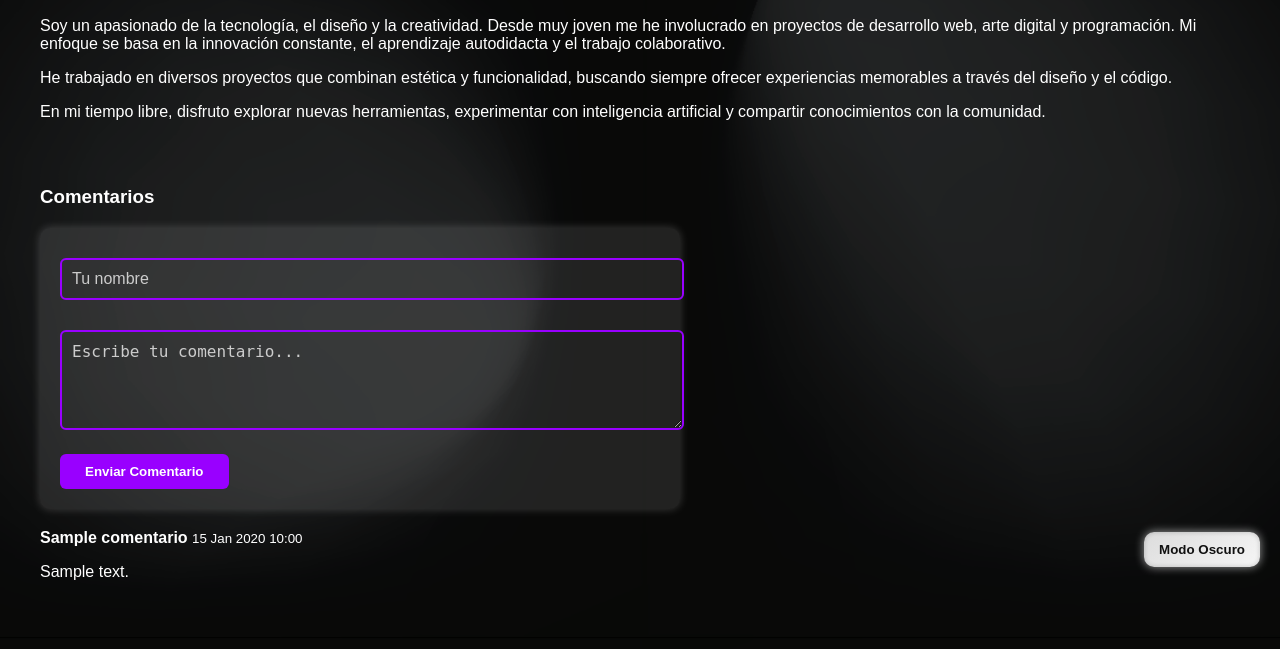
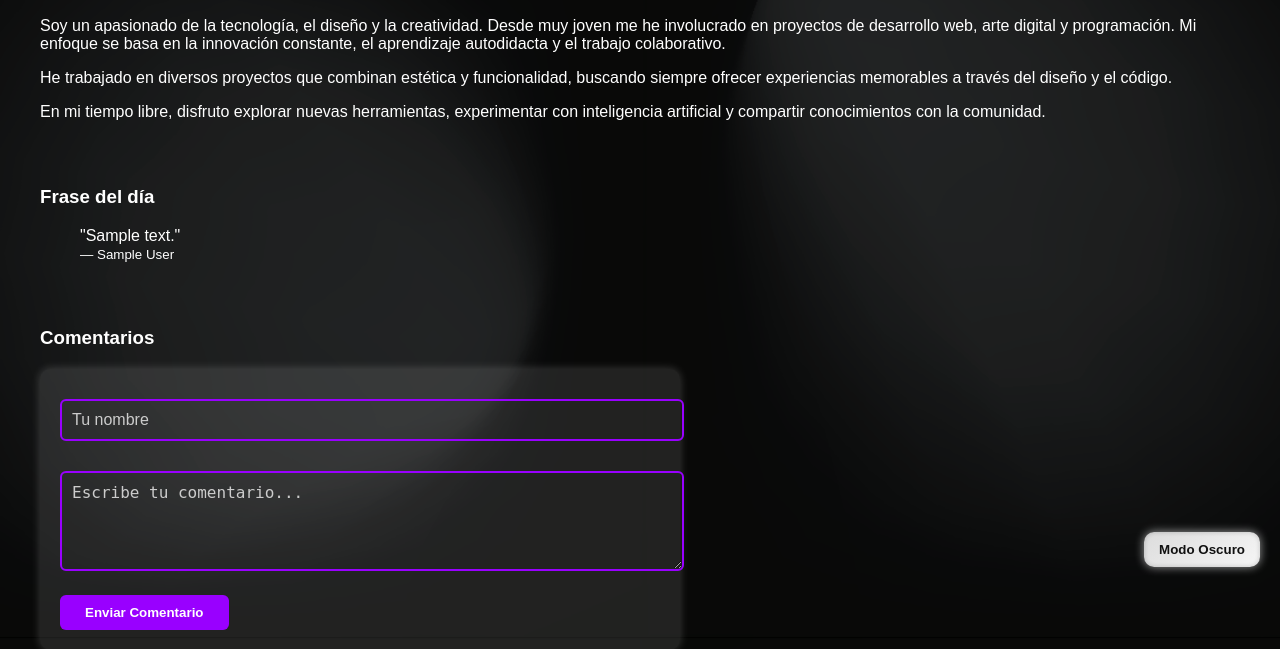
Before and after one commit to edgaroviedo23/portafolio, a Django app: template miportafolio/main/templates/main/edgaroviedo.html in a window 1280 px wide. Shown: the part 163-812 px from the top of the page. Run offline with Django 5.2, Linux system fonts and the light colour scheme; tables that the repository leaves empty hold one stand-in row (values such as "Sample post"); the template is opened without the code that fills it: values that come from a table or form of the project are taken from there, most other values are stand-ins (such as "Sample title", 1, 10 or a date in 2020); some web fonts are replaced.

Commit message:
ultimas actualizaciones

```diff
--- a/miportafolio/main/templates/main/edgaroviedo.html
+++ b/miportafolio/main/templates/main/edgaroviedo.html
@@ -40,6 +40,15 @@
       </p>
     </section>
 
+    <section class="frase-del-dia">
+  <h3>Frase del día</h3>
+  <blockquote>
+    "{{ frase.content }}"<br>
+    <small>— {{ frase.author }}</small>
+  </blockquote>
+</section>
+
+
 <section class="comentarios-section">
   <h3>Comentarios</h3>
   <form method="POST" action="{% url 'edgaroviedo' %}">
--- a/miportafolio/main/urls.py
+++ b/miportafolio/main/urls.py
@@ -9,5 +9,6 @@ urlpatterns = [
     path('presupuesto/', enviar_presupuesto, name='presupuesto'),
     path('edgaroviedo/', views.edgaroviedo_view, name='edgaroviedo'),
     path('politica-cookies/', views.politica_cookies, name='politica_cookies'),
+    path('edgaroviedo/', edgaroviedo_view, name='edgaroviedo'),
 
 ]
```
Also changed, not shown: miportafolio/main/views.py (+11 -1 lines), miportafolio/static/main/img/rectangulo.webp, miportafolio/static/main/img/rectangulo2.webp, miportafolio/static/main/img/rectangulo3.webp.
